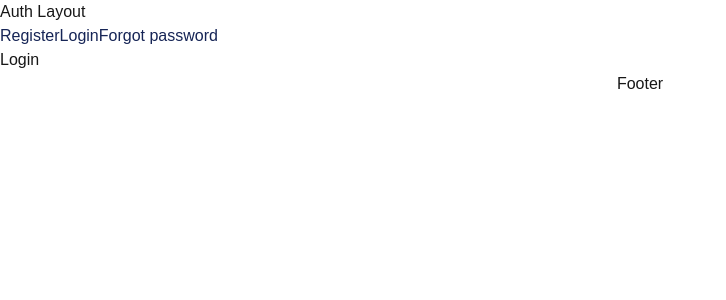
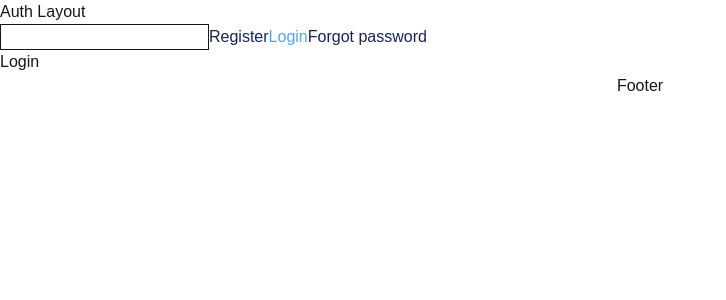
Before and after one commit to seregakotenko/next, a Next.js app: page /login in a window 1280 px wide. Shown: the top 300 px of the page, without its empty margins (0-726 px from the left). Built offline with nearby package versions, Linux system fonts and the light colour scheme.

Commit message:
Navigation

```diff
--- a/app/(auth)/layout.tsx
+++ b/app/(auth)/layout.tsx
@@ -2,6 +2,7 @@
 
 import Link from 'next/link';
 import { usePathname } from 'next/navigation';
+import { useState } from 'react';
 
 const navLinks = [
   { name: 'Register', href: '/register' },
@@ -16,13 +17,16 @@ export default function AuthLayout({
 }>) {
   const pathname = usePathname();
 
+  const [input, setInput] = useState<string>('');
+
   return (
     <div>
       <h1>Auth Layout</h1>
+      <input value={input} onChange={(e) => setInput(e.target.value)} />
       {navLinks.map(({ name, href }) => {
         const isActive = pathname === href || pathname.startsWith(href);
         return (
-          <Link key={name} href={href} className={isActive ? 'text-fuchsia-600' : ''}>
+          <Link key={name} href={href} className={isActive ? 'active' : ''}>
             {name}
           </Link>
         );
```
